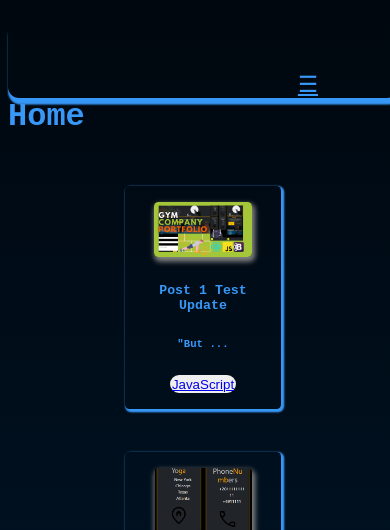
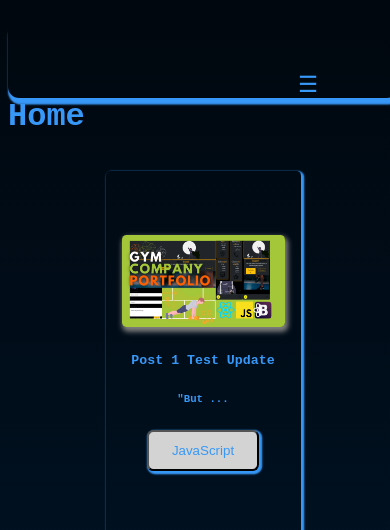
Before and after one commit to omarashzeinhom/omarzeinhom-php-portfolio-with-admin-panel-lamp-devop, a PHP site: page /portfolio/home.php in a window 390 px wide. Shown: the top 530 px of the page. Run offline with PHP 8.4, Linux system fonts and the light colour scheme; data comes from the database, SQL or seed files in the repository; grey boxes are pictures that could not be loaded.

Commit message:
fixed-cards-on-mobile

```diff
--- a/global/styles/css/main.css
+++ b/global/styles/css/main.css
@@ -243,11 +243,9 @@
 }
 
 .app__cards {
-  width: 100%;
   gap: 1rem;
   width: 100%;
   height: 100%;
-  padding: 0.9rem;
   justify-content: center;
 }
 
@@ -259,8 +257,8 @@
 .app__card-img {
   width: 100%;
   height: 100%;
-  max-height: 25vh;
-  max-width: 25vw;
+  max-height: 20rem;
+  max-width: 20rem;
   border-radius: 0.28rem;
   -o-object-fit: cover;
      object-fit: cover;
@@ -272,9 +270,9 @@
   border-radius: 0.28rem;
   width: 100%;
   height: 100%;
-  padding: 1rem 1rem 1rem 1rem;
-  max-height: 40vh;
-  max-width: 40vw;
+  padding: 4rem 1rem 4rem 1rem;
+  max-height: 50vh;
+  max-width: 50vw;
 }
 
 .app__card-header {
@@ -388,6 +386,16 @@ h6 {
 
 /* ---- Layout Rules ---- */
 /* ---- Module Rules ---- */
+a {
+  text-decoration: none;
+  color: #3798f8;
+  transition: 0.3s all ease-in-out;
+}
+
+a:hover {
+  color: white;
+}
+
 .btn {
   border-radius: 0.4rem;
   padding: 0.7rem 1rem 0.7rem 1rem;
@@ -402,6 +410,24 @@ h6 {
 }
 
 .btn:hover {
+  background: var(--color-dark-navyblue);
+  color: var(--color-lightest-gray);
+}
+
+.btn__sm {
+  border-radius: 0.4rem;
+  padding: 0.7rem 1rem 0.7rem 1rem;
+  width: 100%;
+  max-width: 7rem;
+  max-height: 4rem;
+  min-height: 2rem;
+  min-width: 2rem;
+  box-shadow: 0.1rem 0.1rem 0.1rem 0.1rem var(--color-primary);
+  background: var(--color-lightest-gray);
+  transition: var(--transition-fast);
+}
+
+.btn__sm:hover {
   background: var(--color-dark-navyblue);
   color: var(--color-lightest-gray);
 }
--- a/global/styles/scss/main.scss
+++ b/global/styles/scss/main.scss
@@ -87,6 +87,16 @@ h6 {
 //main, section for examples
 
 /* ---- Module Rules ---- */
+a{
+  text-decoration: none;
+  color: #3798f8;
+  transition: .3s all ease-in-out;
+}
+
+
+a:hover{
+  color: white;
+}
 
 .btn {
   border-radius: 0.4rem;
@@ -105,6 +115,25 @@ h6 {
   background: var(--color-dark-navyblue);
   color: var(--color-lightest-gray);
 }
+
+.btn__sm {
+  border-radius: 0.4rem;
+  padding: 0.7rem 1rem 0.7rem 1rem;
+  width: 100%;
+  max-width: 7rem;
+  max-height: 4rem;
+  min-height: 2rem;
+  min-width: 2rem;
+  box-shadow: 0.1rem 0.1rem 0.1rem 0.1rem var(--color-primary);
+  background: var(--color-lightest-gray);
+  transition: var(--transition-fast);
+}
+
+.btn__sm:hover {
+  background: var(--color-dark-navyblue);
+  color: var(--color-lightest-gray);
+}
+
 
 //app__alert-error
 
--- a/partials/homeposts/homeposts.php
+++ b/partials/homeposts/homeposts.php
@@ -35,7 +35,7 @@ $posts_result =  mysqli_query($connect__db, $query);
                     $category_title = $category['title'];
                     ?>
             <!--- Posts Category -->
-            <button class="app__btn">
+            <button class="btn__sm">
                 <a href="category-posts.php">
                     <?= $category_title ?? null; ?>
                 </a>
```
Also changed, not shown: global/styles/scss/components/cards.scss (+5 -7 lines), images/1662573003Capture.PNG (deleted).
